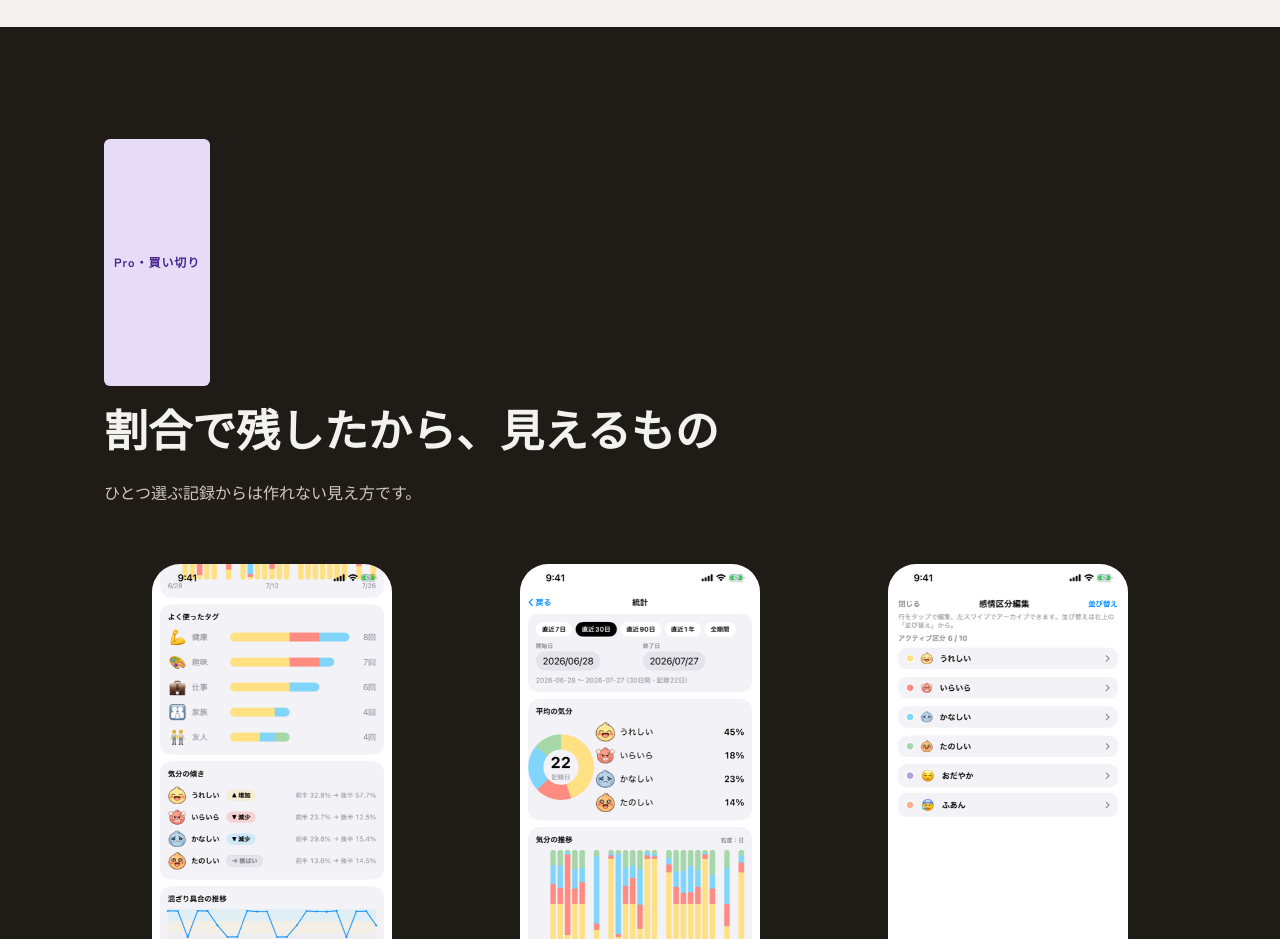
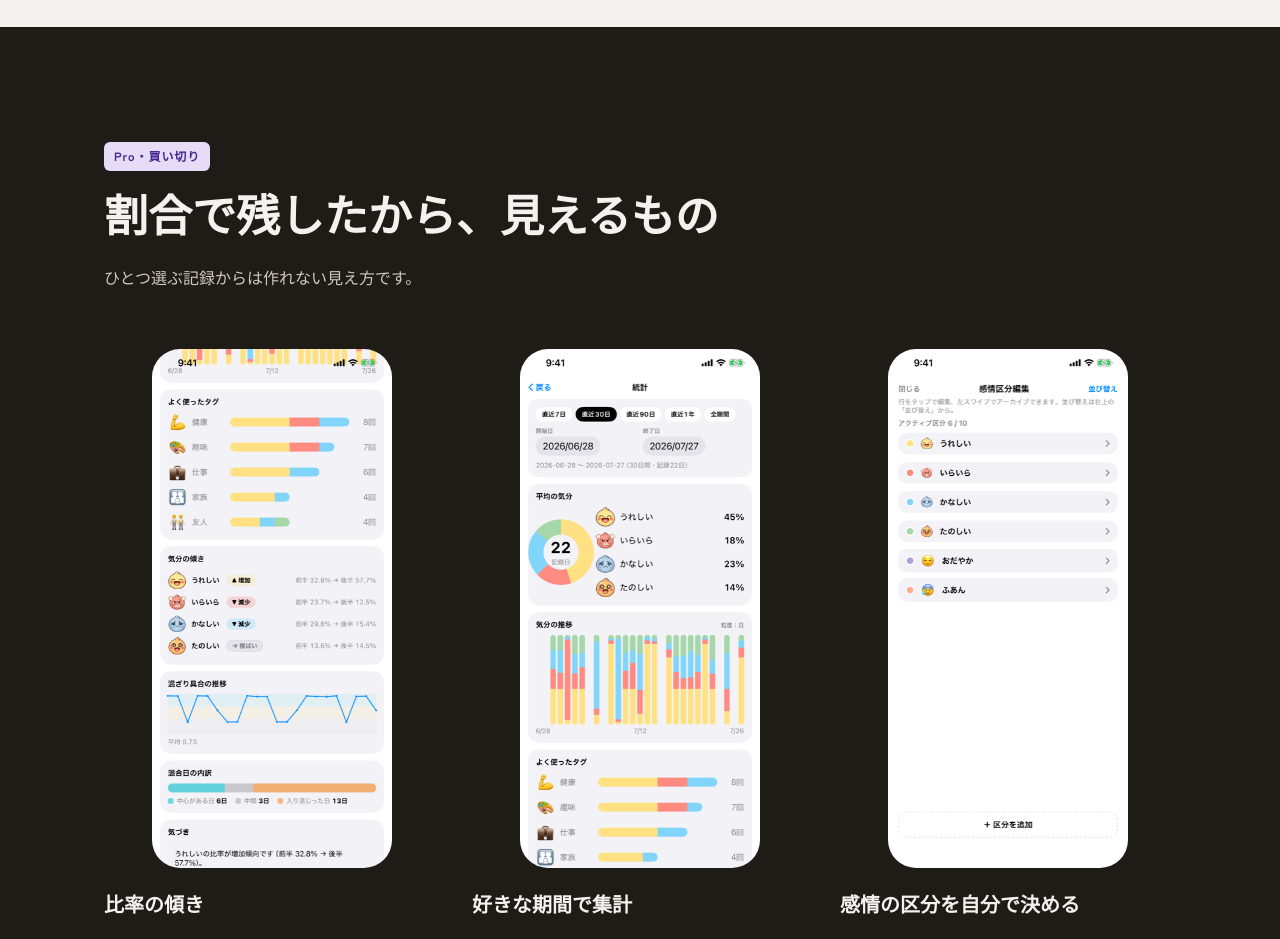
Before and after one commit to shoheicraftdev-design/emo-diary-lp, a plain HTML site: page index.html in a window 1280 px wide. Shown: the part 3200-4139 px from the top of the page. Drawn offline with Linux system fonts and the light colour scheme; a web font is replaced by a local one.

Commit message:
LP: Proタグにセクションの余白が掛かっていたのを修正
Co-Authored-By: Claude Opus 5.5 <noreply@anthropic.com>

```diff
--- a/index.html
+++ b/index.html
@@ -84,7 +84,7 @@
   .btn:hover { color: var(--btn-fg); opacity: .85; }
   .tag { display: inline-block; font-size: 12px; font-weight: 700; letter-spacing: .08em; padding: 3px 10px; border-radius: 6px; margin-bottom: 16px; }
   .tag.free { background: var(--free-bg); color: var(--free-fg); }
-  .tag.pro { background: var(--pro-bg); color: var(--pro-fg); }
+  .tag.paid { background: var(--pro-bg); color: var(--pro-fg); }
   .shot { width: 100%; max-width: 280px; border-radius: 32px; border: 1px solid var(--line); }
   .split { display: flex; flex-wrap: wrap; align-items: center; gap: 64px; }
   .split > .text { flex: 1 1 440px; min-width: 0; }
@@ -319,7 +319,7 @@
 
   <section class="band">
     <div class="wrap pro">
-      <span class="tag pro">Pro・買い切り</span>
+      <span class="tag paid">Pro・買い切り</span>
       <h2 class="disp">割合で残したから、見えるもの</h2>
       <p class="intro">ひとつ選ぶ記録からは作れない見え方です。</p>
       <div class="features">
```
